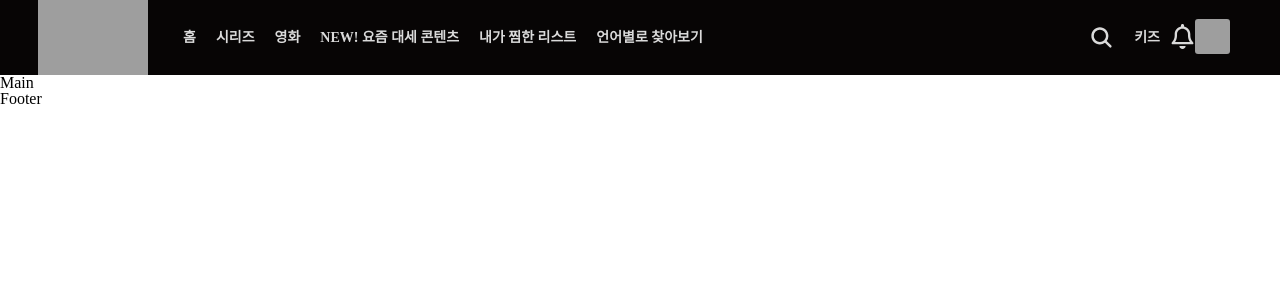
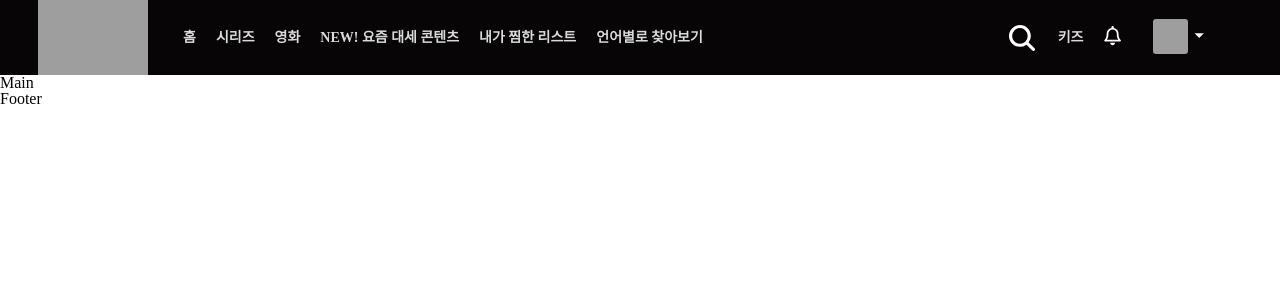
Before and after one commit to front01team/our-netflix, a React (Create React App) app: page / in a window 1280 px wide. Shown: the top 300 px of the page. Built offline with nearby package versions, Linux system fonts and the light colour scheme; grey boxes are pictures that could not be loaded.

Commit message:
HoverMenu 1차 완성

```diff
--- /dev/null
+++ b/src/components/DropdownMenu.jsx
@@ -0,0 +1,159 @@
+import React, { useState } from "react";
+import styled from "styled-components";
+import useDetectClose from "./hooks/useDetectClose";
+import { MdArrowDropDown } from "react-icons/md";
+import { PiPencilDuotone } from "react-icons/pi";
+
+const ProfileImg = styled.img`
+  /* 프로필 이미지 스타일 */
+  width: 35px;
+  height: 35px;
+  border-radius: 3px;
+  cursor: pointer;
+  &:hover + div {
+    opacity: 1;
+    visibility: visible;
+    transform: translate(-50%, 0);
+    left: 50%;
+  }
+`;
+
+const StyledArrow = styled(MdArrowDropDown)`
+  /* 프로필 화살표 스타일 */
+  font-size: 1.4rem;
+  font-weight: bold;
+  color: #ffffff;
+  padding-bottom: 7px;
+  cursor: pointer;
+  &:hover + div {
+    opacity: 1;
+    visibility: visible;
+    transform: translate(-50%, 0);
+    left: 50%;
+  }
+`;
+
+const Menu = styled.div`
+  background: gray;
+  position: absolute;
+  top: 52px;
+  left: 50%;
+  width: 230px;
+  text-align: center;
+  box-shadow: 5px 5px 10px rgba(0, 0, 0, 0.2);
+  border-radius: 3px;
+  opacity: ${(props) => (props.profileIsOpen ? 1 : 0)};
+  visibility: ${(props) => (props.profileIsOpen ? "visible" : "hidden")};
+  transform: translate(-95%, 0);
+  transition: opacity 0.4s ease, transform 0.4s ease, visibility 0.4s;
+  z-index: 9;
+
+  &:hover {
+    transform: translate(-95%, 0);
+  }
+
+  &:after {
+    content: "";
+    height: 0;
+    width: 0;
+    position: absolute;
+    top: -3px;
+    left: 50%;
+    transform: translate(-50%, -50%);
+    border: 12px solid transparent;
+    border-top-width: 0;
+    border-bottom-color: gray;
+  }
+`;
+
+const Ul = styled.ul`
+  & > li {
+    margin-bottom: 10px;
+  }
+
+  & > li:first-of-type {
+    margin-top: 10px;
+  }
+
+  list-style-type: none;
+  padding: 0;
+  margin: 0;
+  display: flex;
+  flex-direction: column;
+  justify-content: space-between;
+  align-items: center;
+`;
+
+const Li = styled.li``;
+
+const LinkWrapper = styled.a`
+  font-size: 15px;
+  text-decoration: none;
+  color: white;
+`;
+
+const StyledPencil = styled(PiPencilDuotone)`
+  font-size: 20px;
+`;
+
+const DropdownMenu = () => {
+  const [profileIsOpen, profileRef, profileHandler] = useDetectClose(false);
+
+  return (
+    <Wrapper>
+      <DropdownContainer
+        ref={profileRef}
+        onMouseLeave={() => profileHandler(false)}
+      >
+        <ProfileImg
+          src="https://upload.wikimedia.org/wikipedia/commons/0/0b/Netflix-avatar.png?20201013161117"
+          alt="프로필사진"
+          onMouseEnter={() => profileHandler(true)}
+        />
+        <StyledArrow />
+        <Menu $profileIsOpen={profileIsOpen}>
+          <Ul>
+            <Li>
+              <LinkWrapper href="#1-1">키즈</LinkWrapper>
+            </Li>
+            <Li>
+              <LinkWrapper href="#1-2">
+                <StyledPencil />
+                프로필관리
+              </LinkWrapper>
+            </Li>
+            <Li>
+              <LinkWrapper href="#1-3">프로필이전</LinkWrapper>
+            </Li>
+            <Li>
+              <LinkWrapper href="#1-4">계정</LinkWrapper>
+            </Li>
+            <Li>
+              <LinkWrapper href="#1-5">고객센터</LinkWrapper>
+            </Li>
+            <Li>
+              <LinkWrapper href="#1-1">넷플릭스에서 로그아웃</LinkWrapper>
+            </Li>
+          </Ul>
+        </Menu>
+      </DropdownContainer>
+    </Wrapper>
+  );
+};
+
+export default DropdownMenu;
+
+const Wrapper = styled.div`
+  padding: 0 10px 0 10px;
+  vertical-align: middle;
+  display: inline-block;
+  flex-basis: auto;
+  &:hover {
+    cursor: pointer;
+  }
+`;
+
+const DropdownContainer = styled.div`
+  position: relative;
+  text-align: center;
+`;
--- a/src/components/Header.css
+++ /dev/null
@@ -1,90 +0,0 @@
-.background {
-  display: flex;
-  flex-direction: row;
-  justify-content: space-between;
-  align-items: center;
-  background-color: #070505;
-  padding-top: 0;
-}
-
-.dkdkdk {
-  display: flex;
-  flex-direction: row;
-  justify-content: center;
-}
-
-.netflix-logo {
-  height: 75px;
-  width: 110px;
-  display: flex;
-  flex-direction: column;
-  align-items: end;
-
-  margin: 0 25px 0 38px;
-}
-
-.netflix-logo img {
-  height: 75px;
-  width: 110px;
-  display: block;
-  object-fit: cover;
-  display: flex;
-  flex-direction: column;
-  align-items: end;
-}
-.netflix-logo img:hover {
-  cursor: pointer;
-}
-
-.left-header-menu-bar {
-  display: flex;
-  flex-direction: flex;
-  align-items: center;
-  font-size: 14px;
-  color: #dadada;
-  font-weight: bold;
-}
-
-.left-header-menu-bar-element {
-  padding: 0 10px 0 10px;
-}
-
-.left-header-menu-bar-element:hover {
-  cursor: pointer;
-  opacity: 0.7;
-  transition: opacity 0.3s;
-}
-
-.right-header-menu-bar {
-  display: flex;
-  flex-direction: row;
-  align-items: center;
-  font-size: 14px;
-  color: #dadada;
-  font-weight: bold;
-  margin-right: 50px;
-}
-
-/* .right-header-menu-bar-element {
-  padding: 0 10px 0 10px;
-} */
-.right-header-menu-bar-element svg {
-  width: 25px;
-  height: 25px;
-  font-weight: bold;
-}
-
-.right-header-menu-bar-element:active {
-  opacity: 0;
-  transition: opacity 5s, visibility 5s;
-}
-
-.right-header-menu-bar-element:hover {
-  cursor: pointer;
-}
-
-.profile-img {
-  width: 35px;
-  height: 35px;
-  border-radius: 3px;
-}
--- a/src/components/Header.jsx
+++ b/src/components/Header.jsx
@@ -1,61 +1,192 @@
 import React from "react";
-import styles from "./Header.css";
 import { useState } from "react";
-import HeaderSearchBar from "./HeaderSearchBar";
 import { AiFillAlert } from "react-icons/ai";
 import styled from "styled-components";
 import { FaRegBell } from "react-icons/fa6";
+import { IoSearch } from "react-icons/io5";
+
+import DropdownMenu from "./DropdownMenu";
 
 // left-header-menu-bar 누르면 스크롤이 맨위로 올라감 <TOP> 이것처럼
 // 화면 축소하면 left-menu-bar 가 메뉴 토글창으로 변함
 
-const RightMenuBarElement = styled.div`
+const Background = styled.div`
+  display: flex;
+  flex-direction: row;
+  justify-content: space-between;
+  align-items: center;
+  background-color: #070505;
+  padding-top: 0;
+`;
+
+const Dkdkdk = styled.div`
+  display: flex;
+  flex-direction: row;
+  justify-content: center;
+`;
+
+const NetflixLogo = styled.div`
+  height: 75px;
+  width: 110px;
+  display: flex;
+  flex-direction: column;
+  align-items: end;
+
+  margin: 0 25px 0 38px;
+`;
+
+const NetflixLogoImg = styled.img`
+  height: 75px;
+  width: 110px;
+  display: block;
+  object-fit: cover;
+  display: flex;
+  flex-direction: column;
+  align-items: end;
+  &:hover {
+    cursor: pointer;
+  }
+`;
+
+const LeftMenuBar = styled.div`
+  display: flex;
+  flex-direction: flex;
+  align-items: center;
+  font-size: 14px;
+  color: #dadada;
+  font-weight: bold;
+`;
+
+const LeftElement = styled.div`
   padding: 0 10px 0 10px;
+  &:hover {
+    cursor: pointer;
+    opacity: 0.7;
+    transition: opacity 0.3s;
+  }
+  &:active {
+    color: #ffffff;
+  }
+`;
+
+////////////
+
+const RightMenuBar = styled.div`
+  display: flex;
+  flex-direction: row;
+  align-items: center;
+  font-size: 14px;
+  color: #dadada;
+  font-weight: bold;
+  margin-right: 50px;
+`;
+
+const Profile = styled.div`
+  display: flex;
+  flex-direction: row;
+  align-items: center;
+  font-size: 14px;
+  color: #dadada;
+  font-weight: bold;
+  margin-right: 50px;
+  &:hover {
+    cursor: pointer;
+  }
+`;
+
+const SearchIcon = styled.div`
+  vertical-align: middle;
+  display: inline-block;
+`;
+const SearchingTool = styled.div`
+  padding: 0 10px 0 10px;
+  transition-duration: 3s;
+`;
+
+const StyledIoSearch = styled(IoSearch)`
+  vertical-align: middle;
+  display: inline-block;
+  font-size: 2rem;
+  color: #ffffff;
+  &:hover {
+    cursor: pointer;
+  }
+`;
+
+/*돋보기*/
+const SearchIconImg = () => {
+  const [isSearchOpen, setIsSearchOpen] = useState(false);
+
+  const handleSearchIconClick = () => {
+    setIsSearchOpen(!isSearchOpen);
+  };
+
+  return (
+    <SearchingTool>
+      <StyledIoSearch onClick={handleSearchIconClick} />
+      {isSearchOpen && <input type="text" placeholder="제목, 사람, 장르" />}
+    </SearchingTool>
+  );
+};
+
+const RightElement = styled.div`
+  padding: 0 10px 0 10px;
+  vertical-align: middle;
+  display: inline-block;
+  flex-basis: auto;
+  &:hover {
+    cursor: pointer;
+  }
+`;
+
+const BellIconImg = styled(FaRegBell)`
+  /*알림종*/
+  font-size: 1.2rem;
+  color: #ffffff;
+`;
+
+const ProfileImg = styled.img`
+  /*프로필*/
+  width: 35px;
+  height: 35px;
+  border-radius: 3px;
 `;
 
 const Header = () => {
   return (
-    <div className="background">
-      <div>
-        <div className="dkdkdk">
-          <div className="netflix-logo">
-            <img
-              src="https://images.ctfassets.net/4cd45et68cgf/7LrExJ6PAj6MSIPkDyCO86/542b1dfabbf3959908f69be546879952/Netflix-Brand-Logo.png?w=700&h=456"
-              alt="Netflix_Logo_CMYK"
-            />
-          </div>
-          <div className="left-header-menu-bar">
-            <div className="left-header-menu-bar-element">홈</div>
-            <div className="left-header-menu-bar-element">시리즈</div>
-            <div className="left-header-menu-bar-element">영화</div>
-            <div className="left-header-menu-bar-element">
-              NEW! 요즘 대세 콘텐츠
-            </div>
-            <div className="left-header-menu-bar-element">내가 찜한 리스트</div>
-            <div className="left-header-menu-bar-element">
-              언어별로 찾아보기
-            </div>
-          </div>
-        </div>
-      </div>
-      <div className="right-header-menu-bar">
-        <div className="right-header-menu-bar-element">
-          <HeaderSearchBar size="234" color="blue" />
-          {/*돋보기 아이콘*/}
-        </div>
-        <RightMenuBarElement>키즈</RightMenuBarElement>
-        <div className="right-header-menu-bar-element">
-          <FaRegBell size="10rem" />
-        </div>
-        <div className="right-header-menu-bar-element">
-          <img
-            src="https://upload.wikimedia.org/wikipedia/commons/0/0b/Netflix-avatar.png?20201013161117"
-            alt="프로필"
-            className="profile-img"
+    <Background>
+      {/* <div> */}
+      <Dkdkdk>
+        <NetflixLogo>
+          <NetflixLogoImg
+            src="https://images.ctfassets.net/4cd45et68cgf/7LrExJ6PAj6MSIPkDyCO86/542b1dfabbf3959908f69be546879952/Netflix-Brand-Logo.png?w=700&h=456"
+            alt="Netflix_Logo_CMYK"
           />
-        </div>
-      </div>
-    </div>
+        </NetflixLogo>
+
+        <LeftMenuBar>
+          <LeftElement>홈</LeftElement>
+          <LeftElement>시리즈</LeftElement>
+          <LeftElement>영화</LeftElement>
+          <LeftElement>NEW! 요즘 대세 콘텐츠</LeftElement>
+          <LeftElement>내가 찜한 리스트</LeftElement>
+          <LeftElement>언어별로 찾아보기</LeftElement>
+        </LeftMenuBar>
+      </Dkdkdk>
+      {/* </div> */}
+      <RightMenuBar>
+        <SearchIcon>
+          <SearchIconImg /*돋보기 아이콘*/ />
+        </SearchIcon>
+        <RightElement>키즈</RightElement>
+        <RightElement>
+          <BellIconImg /*종 아이콘*/ />
+        </RightElement>
+        <RightElement>
+          <DropdownMenu />
+        </RightElement>
+      </RightMenuBar>
+    </Background>
   );
 };
 
--- a/src/components/HeaderSearchBar.jsx
+++ /dev/null
@@ -1,29 +0,0 @@
-import React, { useState } from "react";
-import styled from "styled-components";
-import { IoSearch } from "react-icons/io5";
-
-const HeaderSearchBar = () => {
-  const [isSearchOpen, setIsSearchOpen] = useState(false);
-
-  const SearchingTool = styled.div`
-    padding: 0 10px 0 10px;
-  `;
-
-  const StyledIoSearch = styled(IoSearch)`
-    vertical-align: middle;
-    display: inline-block;
-  `;
-
-  const handleSearchIconClick = () => {
-    setIsSearchOpen(!isSearchOpen);
-  };
-
-  return (
-    <SearchingTool>
-      <StyledIoSearch onClick={handleSearchIconClick} />
-      {isSearchOpen && <input type="text" placeholder="제목, 사람, 장르" />}
-    </SearchingTool>
-  );
-};
-
-export default HeaderSearchBar;
--- /dev/null
+++ b/src/components/hooks/useDetectClose.jsx
@@ -0,0 +1,30 @@
+import { useEffect, useState, useRef } from "react";
+
+const useDetectClose = (initialState) => {
+  const [isOpen, setIsOpen] = useState(initialState);
+  const ref = useRef(null);
+
+  const removeHandler = () => {
+    setIsOpen(!isOpen);
+  };
+
+  useEffect(() => {
+    const onClick = (e) => {
+      if (ref.current !== null && !ref.current.contains(e.target)) {
+        setIsOpen(!isOpen);
+      }
+    };
+
+    if (isOpen) {
+      window.addEventListener("click", onClick);
+    }
+
+    return () => {
+      window.removeEventListener("click", onClick);
+    };
+  }, [isOpen]);
+
+  return [isOpen, ref, removeHandler];
+};
+
+export default useDetectClose;
```
Also changed, not shown: src/components/MainPage/Content.jsx (+3 -5 lines), src/components/MainPage/ContentList.jsx (+3 -5 lines).
